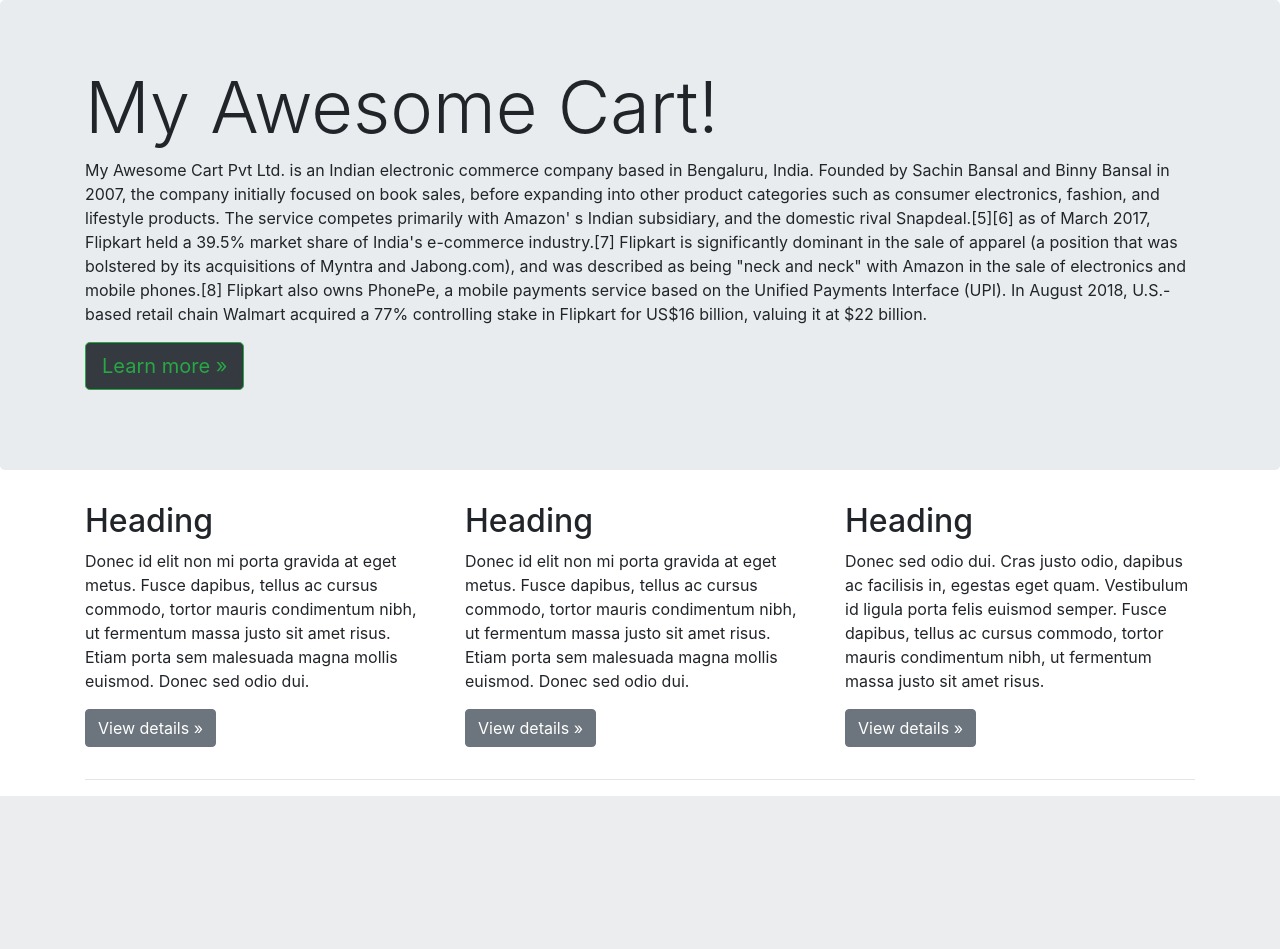
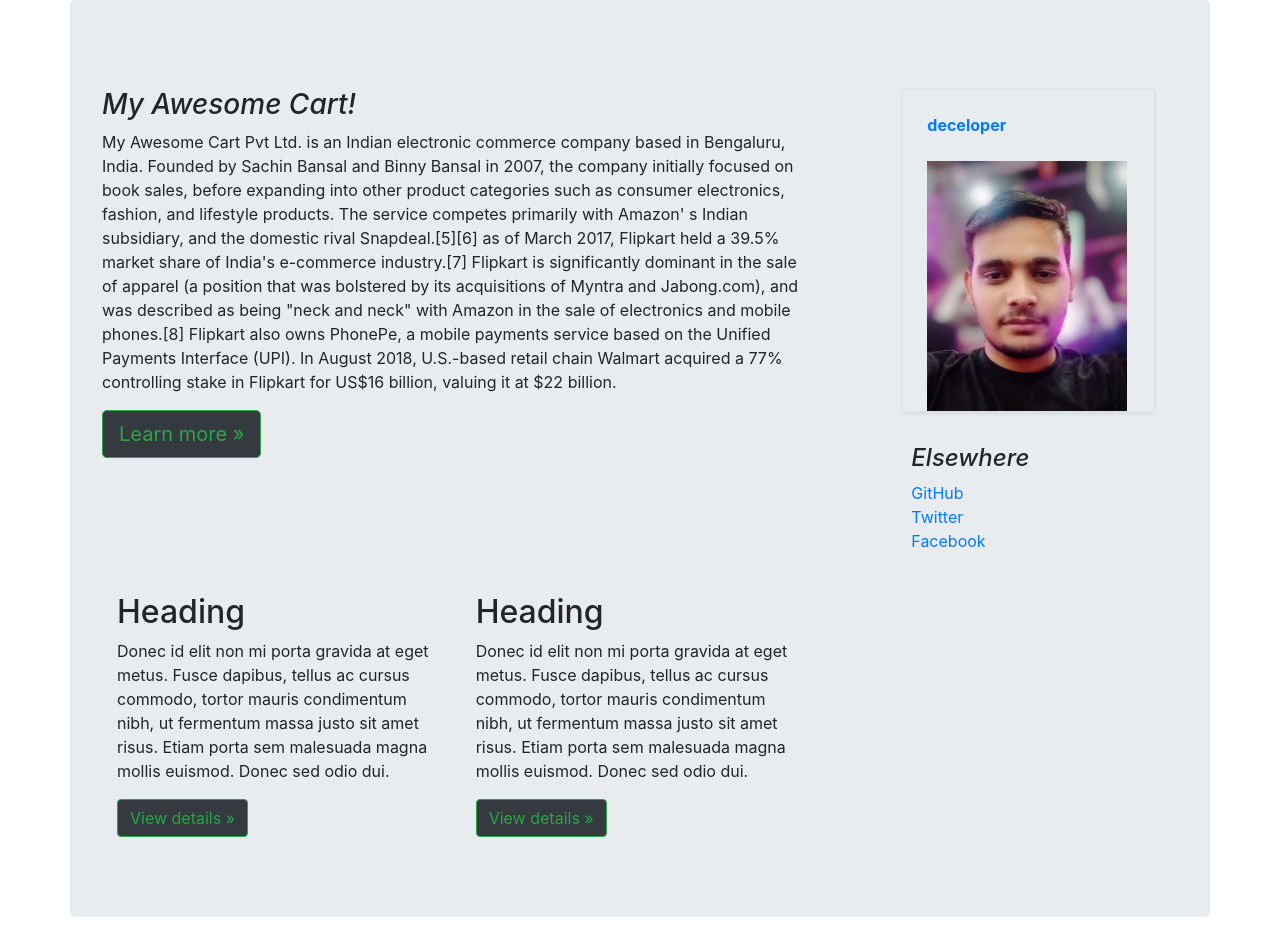
Before and after one commit to akshuy/Django, a Django app: page /shop/about/ in a window 1280 px wide. Shown: the part 56-1005 px from the top of the page. Before the commit the page ends 852 px from the top, so only its background shows below. Run offline with Django 3.2, Linux system fonts and the light colour scheme; some libraries are stand-ins or nearby versions.

Commit message:
Add Django

```diff
--- a/mac/blog/templates/blog/basic.html
+++ b/mac/blog/templates/blog/basic.html
@@ -9,9 +9,9 @@
     <link rel="stylesheet" href="https://stackpath.bootstrapcdn.com/bootstrap/4.2.1/css/bootstrap.min.css" integrity="sha384-GJzZqFGwb1QTTN6wy59ffF1BuGJpLSa9DkKMp0DgiMDm4iYMj70gZWKYbI706tWS" crossorigin="anonymous">
 
     <title>{% block title%} {% endblock %}</title>
-     <style>
+
        {% block css %} {% endblock %}
-  </style>
+
   <script async defer crossorigin="anonymous" src="https://connect.facebook.net/en_GB/sdk.js#xfbml=1&version=v3.2"></script>
   </head>
   <body>
--- a/mac/shop/templates/shop/about.html
+++ b/mac/shop/templates/shop/about.html
@@ -2,53 +2,70 @@
 
 {% block title%} About Us{% endblock %}
 {% block body %}
+<main role="main">
+  </div> <!-- /container -->
+  <div class="jumbotron container">
+    <div class="row mt-4">
+        <div class="col-md-8 blog-main">
+            <h3 class="font-italic">
 
 
-
-
-<main role="main">
-
-  <!-- Main jumbotron for a primary marketing message or call to action -->
-  <div class="jumbotron">
-    <div class="container">
-      <h1 class="display-3">My Awesome Cart!</h1>
+              My Awesome Cart!
+            </h3>
             <p>My Awesome Cart Pvt Ltd. is an Indian electronic commerce company based in Bengaluru, India. Founded by Sachin Bansal and Binny Bansal in 2007, the company initially focused on book sales, before expanding into other product categories such as consumer electronics, fashion, and lifestyle products.
 
               The service competes primarily with Amazon' s Indian subsidiary, and the domestic rival Snapdeal.[5][6] as of March 2017, Flipkart held a 39.5% market share of India's e-commerce industry.[7] Flipkart is significantly dominant in the sale of apparel (a position that was bolstered by its acquisitions of Myntra and Jabong.com), and was described as being "neck and neck" with Amazon in the sale of electronics and mobile phones.[8] Flipkart also owns PhonePe, a mobile payments service based on the Unified Payments Interface (UPI).
 
               In August 2018, U.S.-based retail chain Walmart acquired a 77% controlling stake in Flipkart for US$16 billion, valuing it at $22 billion.</p>
                     <p><a class="btn btn-dark btn btn-outline-success my-2 my-sm-0 btn-lg" href="#" role="button">Learn more &raquo;</a></p>
+
+        </div><!-- /.blog-main -->
+
+        <aside class="col-md-4 blog-sidebar">
+          <div class="col-md-10 mx-5">
+            <div
+                class="row no-gutters border rounded overflow-hidden flex-md-row mb-2 shadow-sm h-md-250 position-relative">
+                <div class="col p-4 d-flex flex-column position-static">
+                    <strong class="d-inline-block  text-primary">deceloper</strong>
+
+                </div>
+                <div class="col-auto d-none d-lg-block mx-4">
+                    <img src="/media/shop/images/my img 2.jpg" class="bd-placeholder-img"  width="200" height="250"
+                        aria-label="Placeholder: Thumbnail"/>
+
+                </div>
             </div>
         </div>
 
+
+            <div class="p-4 mx-5">
+                <h4 class="font-italic">Elsewhere</h4>
+                <ol class="list-unstyled">
+                    <li><a href="#">GitHub</a></li>
+                    <li><a href="#">Twitter</a></li>
+                    <li><a href="#">Facebook</a></li>
+                </ol>
+            </div>
+        </aside><!-- /.blog-sidebar -->
+
+    </div>
     <div class="container">
       <!-- Example row of columns -->
       <div class="row">
         <div class="col-md-4">
           <h2>Heading</h2>
           <p>Donec id elit non mi porta gravida at eget metus. Fusce dapibus, tellus ac cursus commodo, tortor mauris condimentum nibh, ut fermentum massa justo sit amet risus. Etiam porta sem malesuada magna mollis euismod. Donec sed odio dui. </p>
-        <p><a class="btn btn-secondary" href="#" role="button">View details &raquo;</a></p>
+          <p><a class="btn btn-dark btn btn-outline-success my-2 my-sm-0" href="#" role="button">View details &raquo;</a></p>
         </div>
         <div class="col-md-4">
           <h2>Heading</h2>
           <p>Donec id elit non mi porta gravida at eget metus. Fusce dapibus, tellus ac cursus commodo, tortor mauris condimentum nibh, ut fermentum massa justo sit amet risus. Etiam porta sem malesuada magna mollis euismod. Donec sed odio dui. </p>
-        <p><a class="btn btn-secondary" href="#" role="button">View details &raquo;</a></p>
+          <p><a class="btn btn-dark btn btn-outline-success my-2 my-sm-0" href="#" role="button">View details &raquo;</a></p>
         </div>
-      <div class="col-md-4">
-        <h2>Heading</h2>
-        <p>Donec sed odio dui. Cras justo odio, dapibus ac facilisis in, egestas eget quam. Vestibulum id ligula porta felis euismod semper. Fusce dapibus, tellus ac cursus commodo, tortor mauris condimentum nibh, ut fermentum massa justo sit amet risus.</p>
-        <p><a class="btn btn-secondary" href="#" role="button">View details &raquo;</a></p>
+
       </div>
 </div>
 
-    <hr>
-
-  </div> <!-- /container -->
-
 </main>
 
-
-
-
-
 {% endblock %}
--- a/mac/shop/templates/shop/index.html
+++ b/mac/shop/templates/shop/index.html
@@ -11,8 +11,8 @@ margin-left:-4px;
 background-color: rgb(30, 30, 54);
 }
 .col-md-3 img{
-width: 200px;
-height: 250px;
+width: 270px;
+height: 290px;
 }
 body .carousel-indicator li{
 background-color: rgb(37, 37, 49);
@@ -63,7 +63,7 @@ padding-right: 0;
                             <img src='/media/{{i.image}}' class="card-img-top" alt="...">
                             <div class="card-body">
                                 <h5 class="card-title" id="namepr{{i.id}}">{{i.product_name}}</h5>
-                                <p class="card-text">{{i.desc|slice:"0:53"}}...</p>
+                                <p class="card-text">{{i.desc|slice:"0:25"}}...</p>
                                 <h6 class="card-title" >Price: <span id="pricepr{{i.id}}">{{i.price}}</span></h6>
                                 <span id="divpr{{i.id}}" class="divpr">
                                     <button id="pr{{i.id}}" class="btn btn-dark btn btn-outline-success my-2 my-sm-0 cart">Add To Cart</button>
```
Also changed, not shown: mac/db.sqlite3, mac/media/shop/images/bb.jpg (added), mac/media/shop/images/bbbbb.jpg (added), mac/media/shop/images/bottel.jpg (added), mac/media/shop/images/camera.jpg (added), mac/media/shop/images/deo.jpg (added), mac/media/shop/images/my img 2.jpg (added), mac/media/shop/images/test.jpg (added). Lines whose indentation alone changed are shown as unchanged.
